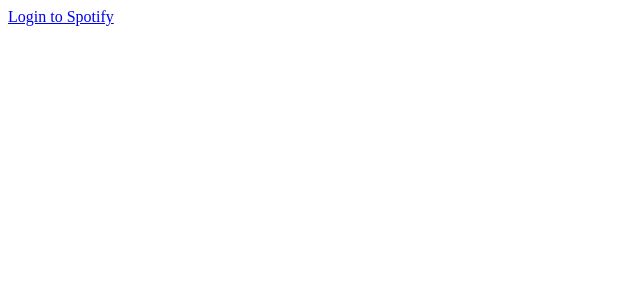
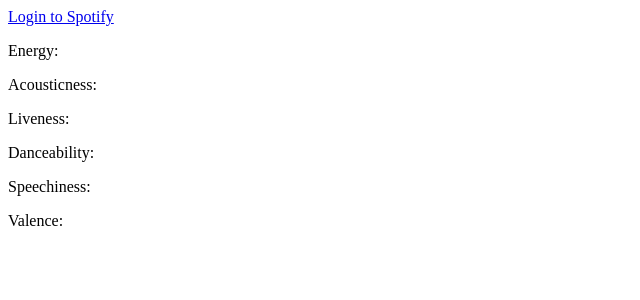
Before and after one commit to elicuene/spotify-vibe-findr, a React (Create React App) app: page / in a window 1280 px wide. Shown: the top 300 px of the page, without its empty margins (0-640 px from the left). Built offline with nearby package versions, Linux system fonts and the light colour scheme.

Commit message:
displaying audio analysis

```diff
--- a/src/App.js
+++ b/src/App.js
@@ -60,10 +60,21 @@
     }).catch(e => {
       console.log(e)
     })
-    setTrackDetails(response)
-    if (trackDetails) {
-      console.log(trackDetails.data.energy)
-    }
+    setTrackDetails(response.data)
+
+  }
+
+  function displayData() {
+    return (
+      <div>
+        <p>Energy: {trackDetails.energy}</p>
+        <p>Acousticness: {trackDetails.acousticness}</p>
+        <p>Liveness: {trackDetails.liveness}</p>
+        <p>Danceability: {trackDetails.danceability}</p>
+        <p>Speechiness: {trackDetails.speechiness}</p>
+        <p>Valence: {trackDetails.valence}</p>
+      </div>
+    )
   }
 
   function logout() {
@@ -87,9 +98,10 @@
       <div className="search-container">
         {!selectedTrackID && token && tracksElements}
       </div>
-      <div onClick={getDetails}>
-        {selectedTrackID && trackDetails  && <p>{selectedTrackID}</p>}
+      <div >
+        {selectedTrackID && <button onClick={getDetails}>Get Details</button>}
       </div>
+      {trackDetails && displayData()}
     </div>
   );
 }
```
